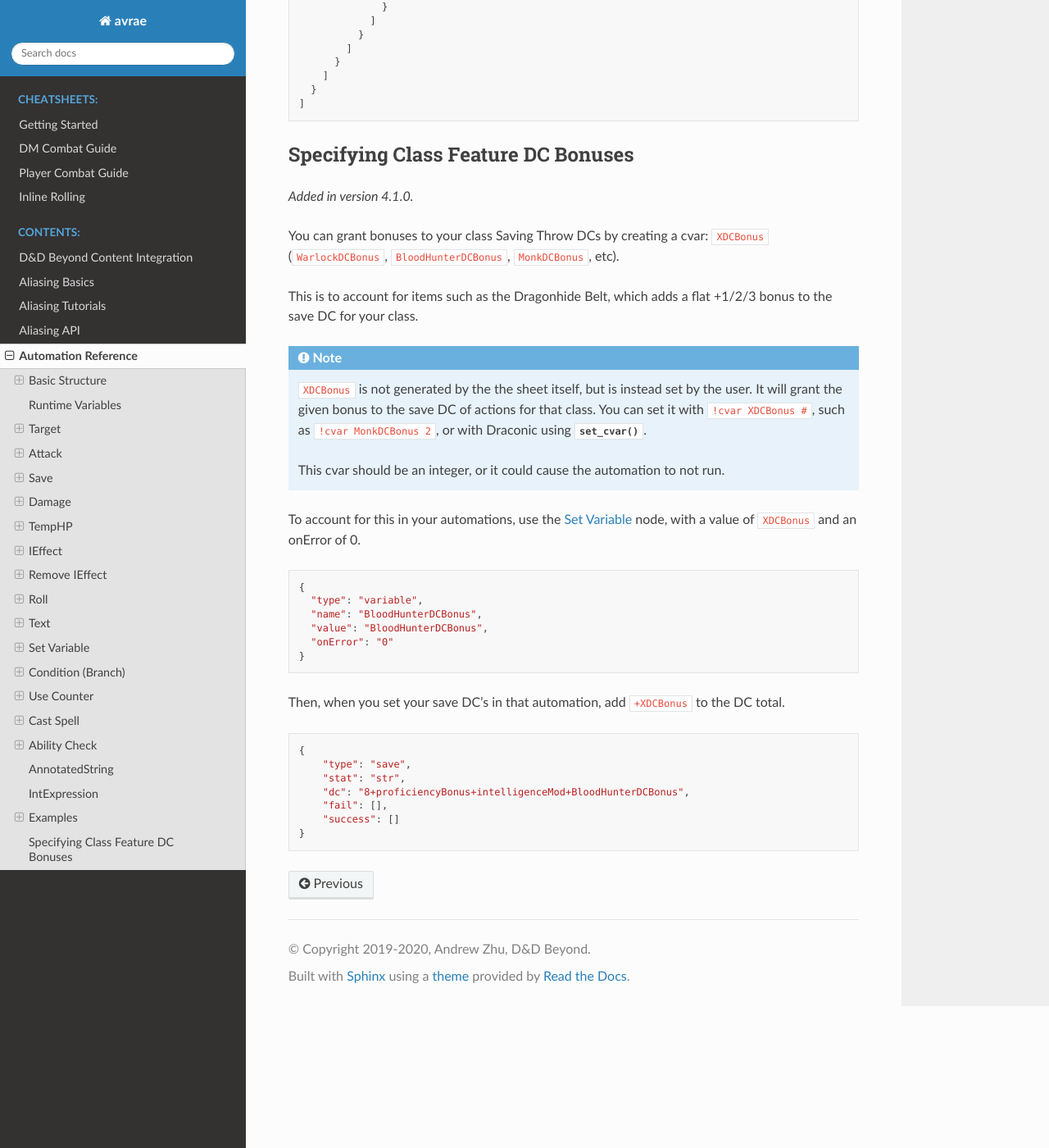
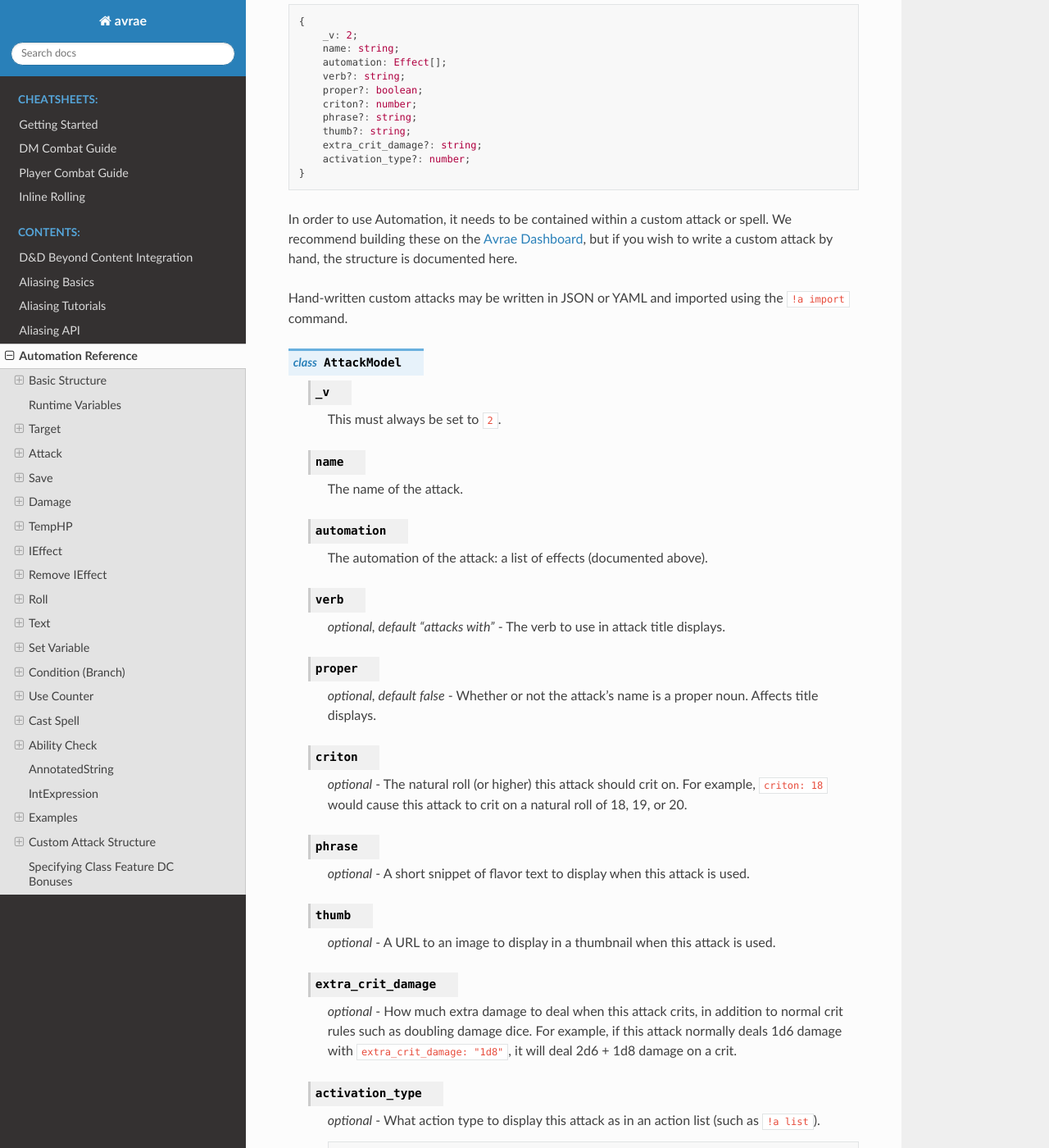
Before and after one commit to avrae/avrae, a Sphinx documentation site: the page built from docs/automation_ref.rst, in a window 1280 px wide and 1400 px high, scrolled down 28723 px. Shown: the whole window at 82% size. Built offline with Sphinx 7.4.7 and the Read the Docs theme 2.0.0, drawn with Linux system fonts in a browser that asks for light colours; some of the changed text lies outside the part shown.

Commit message:
Update the docs

```diff
--- a/docs/automation_ref.rst
+++ b/docs/automation_ref.rst
@@ -514,21 +514,8 @@ Used to specify an attack granted by an initiative effect: some automation that
 
     .. attribute:: attack
 
-        The Attack model is any valid individual entity as exported by the attack editor on the Avrae Dashboard:
-
-        .. code-block:: typescript
-
-            {
-                _v: 2;
-                name: string;
-                automation: Effect[];
-                verb?: string;
-                proper?: boolean;
-                criton?: number;
-                phrase?: string;
-                thumb?: string;
-                extra_crit_damage?: string;
-            }
+        The Attack model is any valid individual entity as exported by the attack editor on the Avrae Dashboard.
+        See :ref:`attack-structure`.
 
     .. attribute:: defaultDC
 
@@ -1407,6 +1394,90 @@ An effect that lights the target on fire, adding two buttons on their turn to ta
     ]
 
 
+.. _attack-structure:
+
+Custom Attack Structure
+-----------------------
+
+.. code-block:: typescript
+
+    {
+        _v: 2;
+        name: string;
+        automation: Effect[];
+        verb?: string;
+        proper?: boolean;
+        criton?: number;
+        phrase?: string;
+        thumb?: string;
+        extra_crit_damage?: string;
+        activation_type?: number;
+    }
+
+In order to use Automation, it needs to be contained within a custom attack or spell. We recommend building these on
+the `Avrae Dashboard <https://avrae.io/dashboard/characters>`_, but if you wish to write a custom attack by hand, the
+structure is documented here.
+
+Hand-written custom attacks may be written in JSON or YAML and imported using the ``!a import`` command.
+
+.. class:: AttackModel
+
+    .. attribute:: _v
+
+        This must always be set to ``2``.
+
+    .. attribute:: name
+
+        The name of the attack.
+
+    .. attribute:: automation
+
+        The automation of the attack: a list of effects (documented above).
+
+    .. attribute:: verb
+
+        *optional, default "attacks with"* - The verb to use in attack title displays.
+
+    .. attribute:: proper
+
+        *optional, default false* - Whether or not the attack's name is a proper noun. Affects title displays.
+
+    .. attribute:: criton
+
+        *optional* - The natural roll (or higher) this attack should crit on. For example, ``criton: 18`` would cause
+        this attack to crit on a natural roll of 18, 19, or 20.
+
+    .. attribute:: phrase
+
+        *optional* - A short snippet of flavor text to display when this attack is used.
+
+    .. attribute:: thumb
+
+        *optional* - A URL to an image to display in a thumbnail when this attack is used.
+
+    .. attribute:: extra_crit_damage
+
+        *optional* - How much extra damage to deal when this attack crits, in addition to normal crit rules such as
+        doubling damage dice. For example, if this attack normally deals 1d6 damage with ``extra_crit_damage: "1d8"``,
+        it will deal 2d6 + 1d8 damage on a crit.
+
+    .. attribute:: activation_type
+
+        *optional* - What action type to display this attack as in an action list (such as ``!a list``).
+
+        .. code-block:: text
+
+            ACTION = 1
+            NO_ACTION = 2
+            BONUS_ACTION = 3
+            REACTION = 4
+            MINUTE = 6
+            HOUR = 7
+            SPECIAL = 8
+            LEGENDARY = 9
+            MYTHIC = 10
+            LAIR = 11
+
 
 Specifying Class Feature DC Bonuses
 -------------
```
